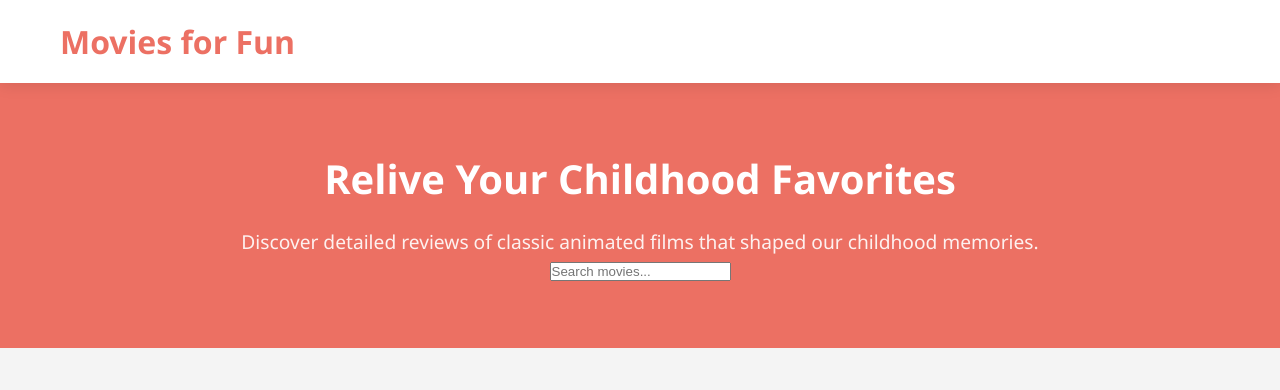
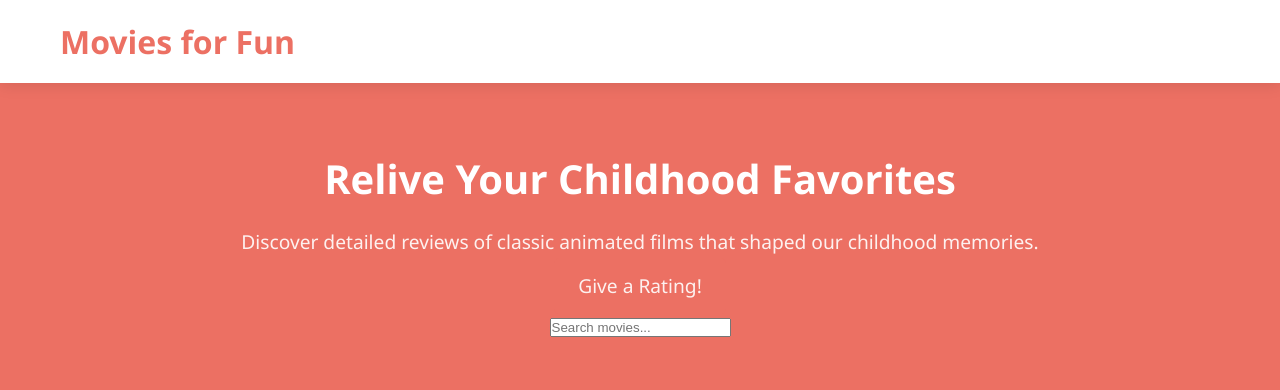
Before and after one commit to salamNY/11_15, a plain HTML site: page index.html in a window 1280 px wide. Shown: the top 390 px of the page. Drawn offline with Linux system fonts and the light colour scheme.

Commit message:
Update index.html

```diff
--- a/index.html
+++ b/index.html
@@ -18,6 +18,9 @@
         <div class="container">
             <h2>Relive Your Childhood Favorites</h2>
             <p>Discover detailed reviews of classic animated films that shaped our childhood memories.</p>
+            <p>
+                <a href="form.html" class="btn">Give a Rating!</a>
+            </p>
         </div>
     </header>
 
```
